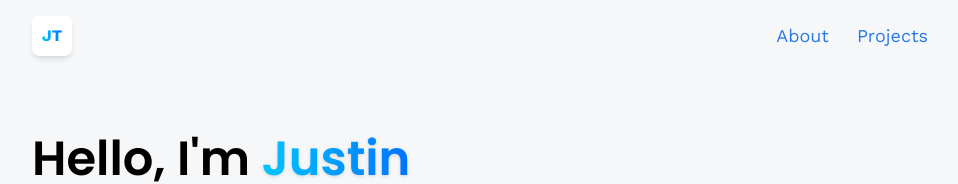
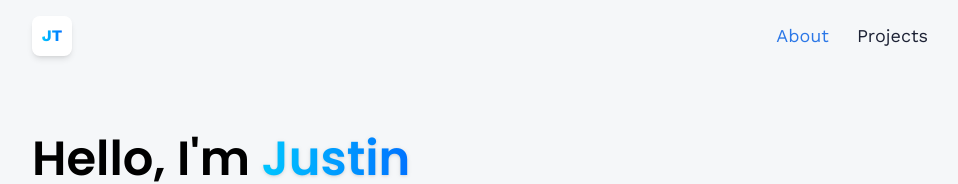
Before and after one commit to jtyj-github/3D-portfolio, a React (Vite) app: page /about in a window 1280 px wide. Shown: the top 184 px of the page, without its empty margins (160-1118 px from the left). Built offline with nearby package versions, Linux system fonts and the light colour scheme.

Commit message:
:bug: fix: page routing

```diff
--- a/src/assets/icons/index.js
+++ b/src/assets/icons/index.js
@@ -15,7 +15,6 @@
 import python from './python.svg'
 import linkedin from './linkedin.svg'
 import twitter from './twitter.svg'
-import car from './car.svg'
 import estate from './estate.svg'
 import pricewise from './pricewise.svg'
 import snapgram from './snapgram.svg'
@@ -44,7 +43,6 @@
     typescript,
     linkedin,
     twitter,
-    car,
     estate,
     pricewise,
     snapgram,
--- a/src/components/Navbar.jsx
+++ b/src/components/Navbar.jsx
@@ -12,7 +12,7 @@
                 <NavLink to='/about' className={({ isActive }) => isActive ? 'text-blue-500' : 'text-black-500'}>
                     About
                 </NavLink>
-                <NavLink to='/about' className={({ isActive }) => isActive ? 'text-blue-500' : 'text-black-500'}>
+                <NavLink to='/projects' className={({ isActive }) => isActive ? 'text-blue-500' : 'text-black-500'}>
                     Projects
                 </NavLink>
             </nav>
--- a/src/constants/index.js
+++ b/src/constants/index.js
@@ -1,7 +1,5 @@
 import {schneider} from "../assets/images";
 import {
-    car,
-    contact,
     css,
     estate,
     express,
@@ -123,11 +121,6 @@
 
 export const socialLinks = [
     {
-        name: 'Contact',
-        iconUrl: contact,
-        link: '/contact',
-    },
-    {
         name: 'GitHub',
         iconUrl: github,
         link: 'https://github.com/jtyj-github',
```
Also changed, not shown: src/assets/icons/car.svg (deleted).
